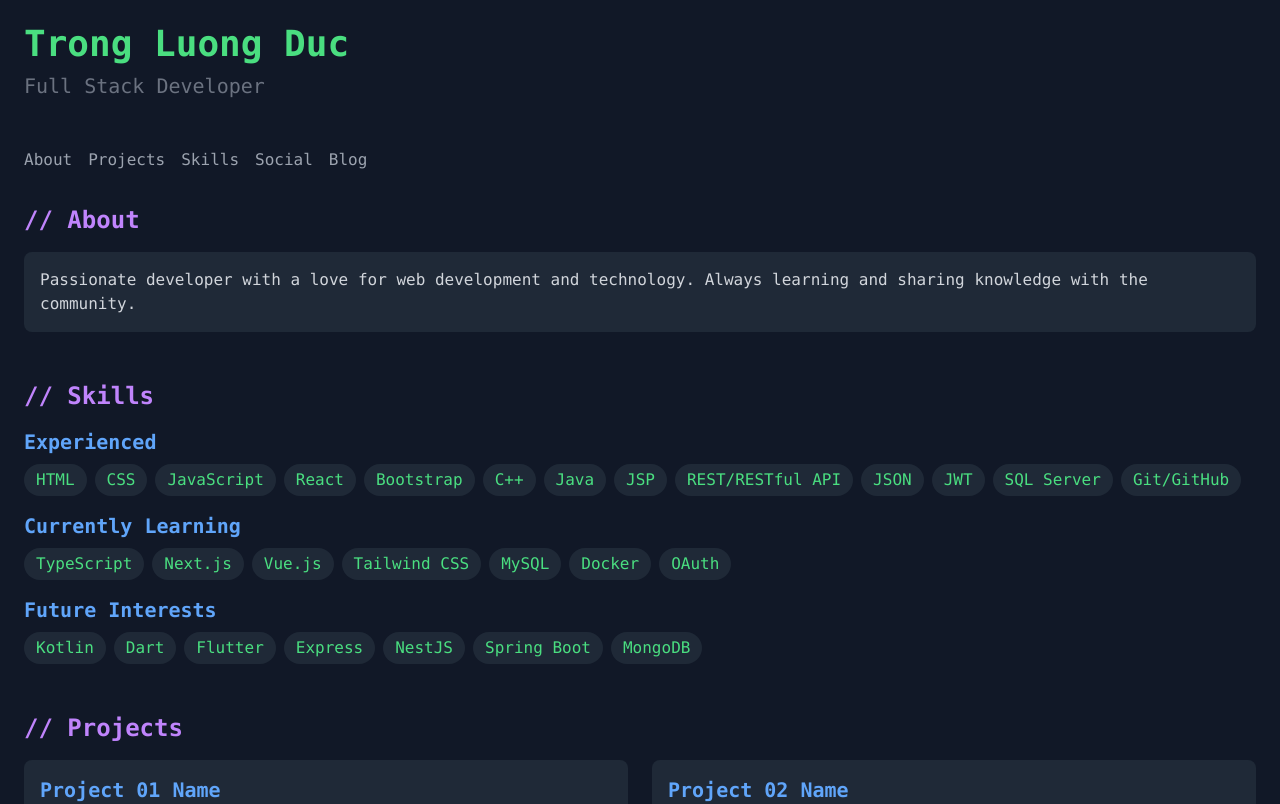
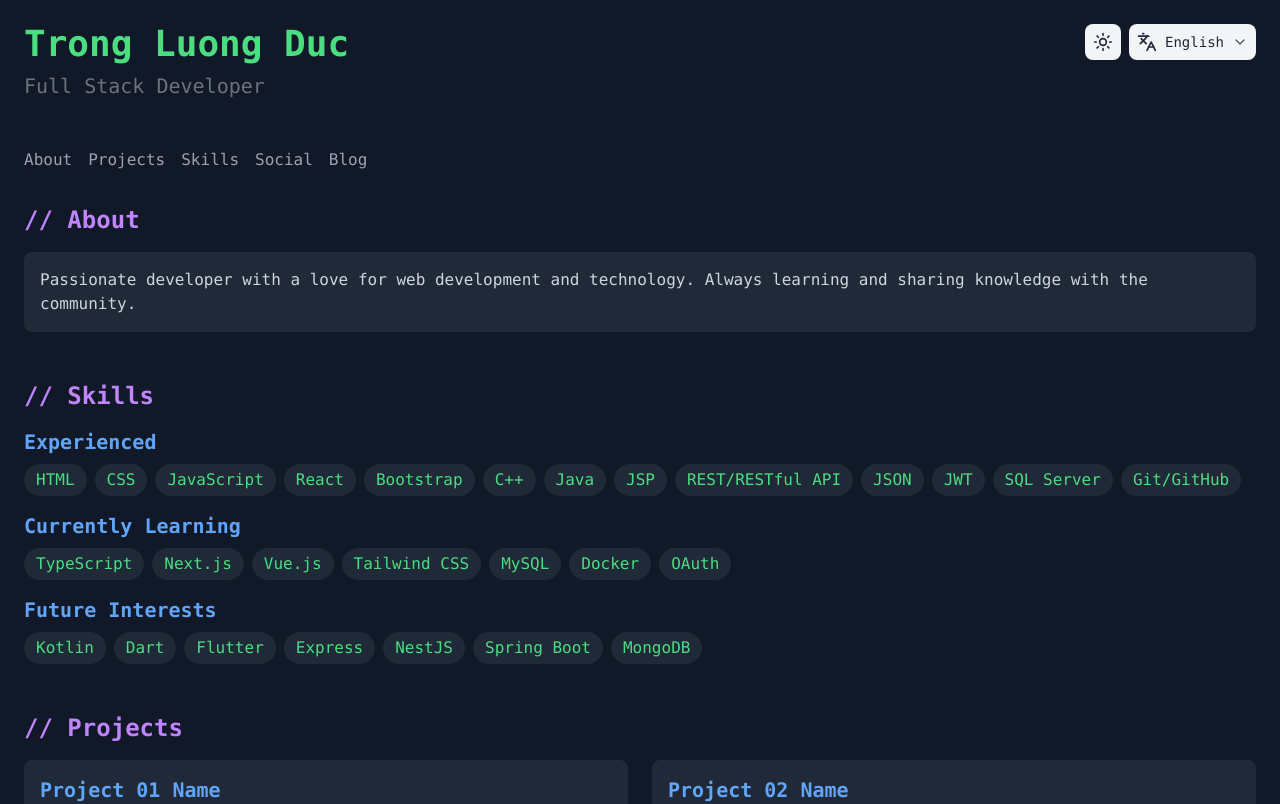
Before and after one commit to luongductrong/portfolio-v1, a Vue app: page / in a window 1280 px wide. Shown: the top 804 px of the page. Built offline with nearby package versions, Linux system fonts and the light colour scheme; some icons are missing.

Commit message:
Create: HeaderButtonGroup: Theme and Language buttons; Update: language pinia store: init language

```diff
--- a/src/components/AppHeader.vue
+++ b/src/components/AppHeader.vue
@@ -1,11 +1,15 @@
 <script setup lang="ts">
+  import HeaderButtonGroup from '@/components/HeaderButtonGroup.vue';
   const name = 'Trong Luong Duc';
   const title = 'Full Stack Developer';
 </script>
 
 <template>
   <header class="mb-12">
-    <h1 class="text-4xl font-bold text-green-400 mb-2">{{ name }}</h1>
+    <div class="flex flex-row justify-between items-start">
+      <h1 class="text-4xl font-bold text-green-400 mb-2">{{ name }}</h1>
+      <HeaderButtonGroup />
+    </div>
     <p class="text-xl text-gray-500">{{ title }}</p>
   </header>
 </template>
--- /dev/null
+++ b/src/components/HeaderButtonGroup.vue
@@ -0,0 +1,94 @@
+<script setup lang="ts">
+  import { ref, watch, onMounted } from 'vue';
+  import { Sun, Moon, Languages, ChevronDown } from 'lucide-vue-next';
+  import { useThemeStore } from '@/stores/theme';
+  import { useLanguageStore } from '@/stores/language';
+
+  const themeStore = useThemeStore();
+  const languageStore = useLanguageStore();
+
+  const isLangOpen = ref(false);
+
+  onMounted(() => {
+    // Set initial theme based on system preference
+    themeStore.initTheme();
+    languageStore.initLanguage();
+  });
+
+  const toggleTheme = () => {
+    themeStore.toggleTheme();
+  };
+
+  const selectLanguage = (langCode: string) => {
+    languageStore.setLanguage(langCode);
+    isLangOpen.value = false;
+  };
+
+  // Close dropdown when clicking outside
+  const closeDropdown = (e: Event) => {
+    const target = e.target as HTMLElement;
+    if (!target.closest('.lang-dropdown')) {
+      isLangOpen.value = false;
+    }
+  };
+
+  // Add click outside listener
+  watch(isLangOpen, (newValue) => {
+    if (newValue) {
+      setTimeout(() => {
+        window.addEventListener('click', closeDropdown);
+      }, 0);
+    } else {
+      window.removeEventListener('click', closeDropdown);
+    }
+  });
+</script>
+
+<template>
+  <div class="flex items-center gap-2">
+    <!-- Theme Toggle Button -->
+    <button
+      v-on:click="toggleTheme"
+      class="p-2 rounded-lg bg-gray-100 hover:bg-gray-200 dark:bg-gray-800 dark:hover:bg-gray-700 transition-colors"
+      v-bind:aria-label="themeStore.isDark ? 'Switch to light mode' : 'Switch to dark mode'"
+    >
+      <Sun v-if="!themeStore.isDark" class="h-5 w-5 text-gray-800" />
+      <Moon v-else class="h-5 w-5 text-gray-200" />
+    </button>
+
+    <!-- Language Dropdown -->
+    <div class="relative lang-dropdown">
+      <button
+        v-on:click="isLangOpen = !isLangOpen"
+        class="flex items-center gap-2 p-2 rounded-lg bg-gray-100 hover:bg-gray-200 dark:bg-gray-800 dark:hover:bg-gray-700 transition-colors"
+      >
+        <Languages class="h-5 w-5 text-gray-800 dark:text-gray-200" />
+        <span class="text-sm text-gray-800 dark:text-gray-200 whitespace-nowrap">{{
+          languageStore.currentLanguage.name
+        }}</span>
+        <ChevronDown
+          class="h-4 w-4 text-gray-600 dark:text-gray-400 transition-transform duration-200"
+          v-bind:class="{ 'rotate-180': isLangOpen }"
+        />
+      </button>
+
+      <!-- Dropdown Menu -->
+      <div
+        v-if="isLangOpen"
+        class="absolute right-0 mt-2 w-48 rounded-lg bg-white dark:bg-gray-800 shadow-lg ring-1 ring-black ring-opacity-5 focus:outline-none z-10"
+      >
+        <div class="py-1">
+          <button
+            v-for="lang in languageStore.languages"
+            v-bind:key="lang.code"
+            v-on:click="selectLanguage(lang.code)"
+            class="w-full text-left px-4 py-2 text-sm text-gray-700 dark:text-gray-200 hover:bg-gray-100 dark:hover:bg-gray-700 transition-colors"
+            v-bind:class="{ 'bg-gray-50 dark:bg-gray-700': languageStore.currentLanguage.code === lang.code }"
+          >
+            {{ lang.name }}
+          </button>
+        </div>
+      </div>
+    </div>
+  </div>
+</template>
--- a/src/stores/language.ts
+++ b/src/stores/language.ts
@@ -31,6 +31,9 @@ export const useLanguageStore = defineStore('language', {
       const savedLang = localStorage.getItem('language');
       if (savedLang && this.languages.some((lang) => lang.code === savedLang)) {
         this.currentLang = savedLang;
+      } else {
+        this.currentLang = navigator.language.slice(0, 2) || 'en';
+        this.setLanguage(this.currentLang);
       }
     },
     // This is a placeholder for where you'd implement actual language changing logic
```
